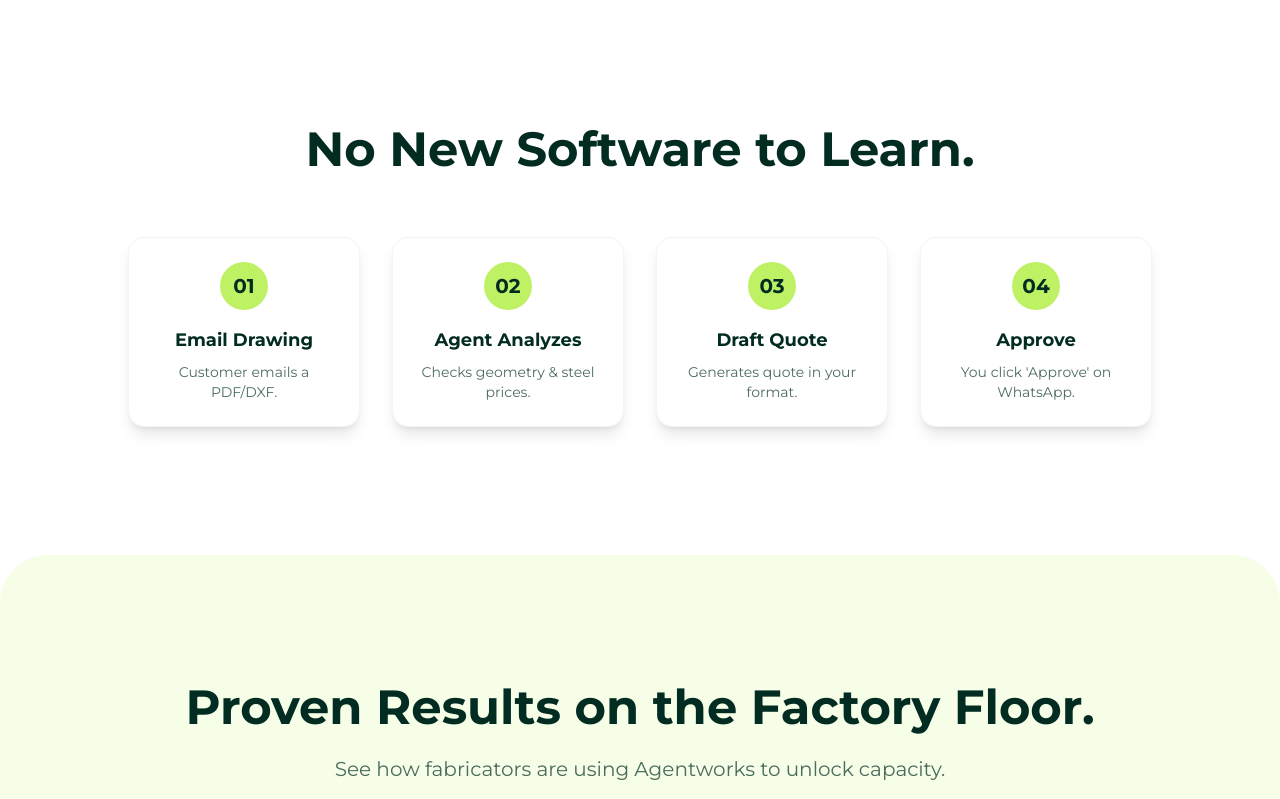
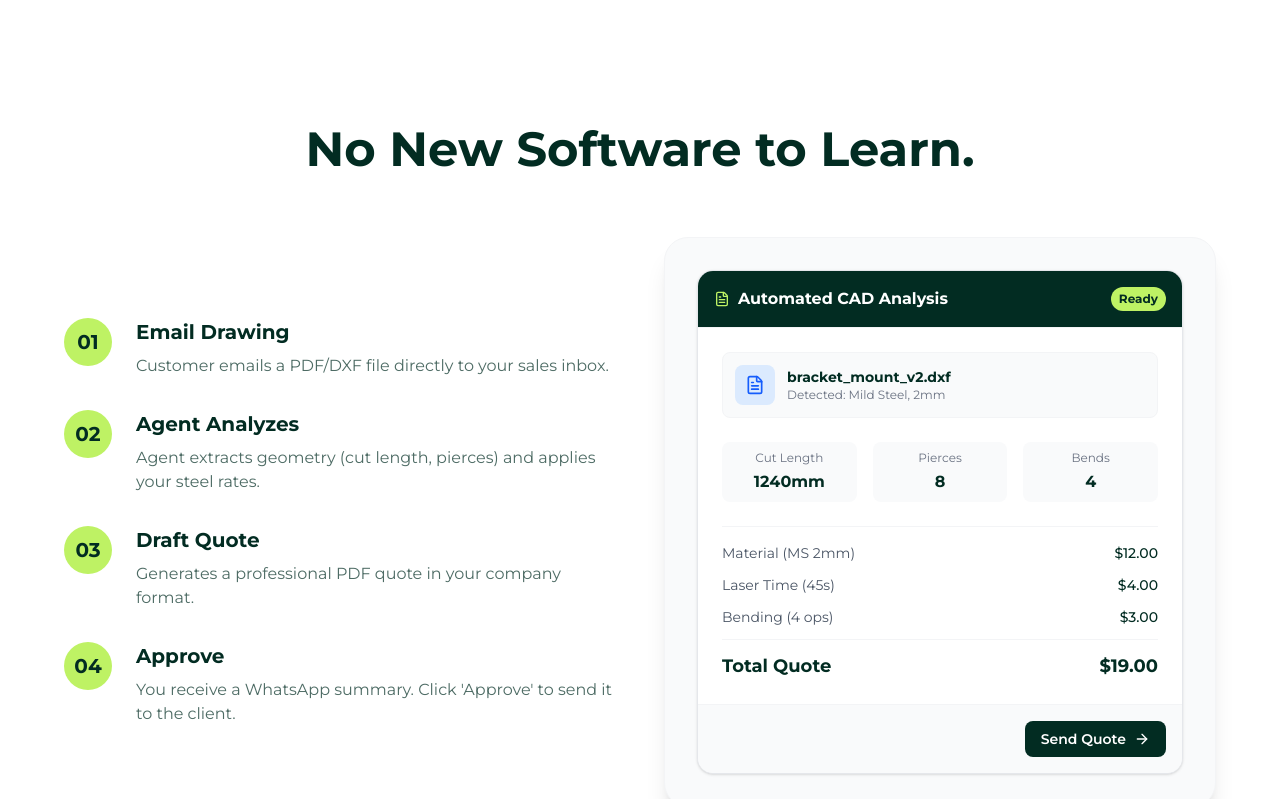
Before and after one commit to dabbygabby/agentworks-mfg, a Next.js app: page /industries/sheet-metal in a window 1280 px wide. Shown: the part 2220-3019 px from the top of the page. Built offline with nearby package versions, Linux system fonts and the light colour scheme.

Commit message:
added buttons and checked for page details

```diff
--- a/src/components/industries/IndustryCard.tsx
+++ b/src/components/industries/IndustryCard.tsx
@@ -45,7 +45,7 @@ const IndustryCard = ({
                         <p className="text-white/80 leading-relaxed">{friction}</p>
                     </div>
                     <div className="mt-auto">
-                        <Link href={link || "#"} className="flex items-center gap-2 text-[#bef264] hover:text-[#bef264]/80 transition-colors">
+                        <Link href={link || "#"} className="flex w-40 justify-center items-center gap-2 text-[#bef264] hover:text-[#bef264]/80 transition-colors bg-[#bef264]/10 px-4 py-2 rounded-full">
                             Learn More <ArrowRightIcon className="w-4 h-4" />
                         </Link>
                     </div>
--- a/src/components/industries/consts.tsx
+++ b/src/components/industries/consts.tsx
@@ -36,7 +36,7 @@ export const industries = [
             }
         ],
         caseStudy: {
-            title: "See how Packaging Garage cut procurement cycles from 10 days to 2 hours",
+            title: "See how they cut procurement cycles from 10 days to 2 hours",
             link: "/case-studies/packaging-garage"
         },
         imagePlaceholder: false,
--- a/src/pages/industries/packaging-printing.tsx
+++ b/src/pages/industries/packaging-printing.tsx
@@ -300,7 +300,7 @@ const PackagingPage = () => {
                                 <div className="inline-block px-4 py-1 bg-[#dcfce7] text-[#166534] rounded-full text-sm font-bold mb-6">
                                     The "Procurement" Win
                                 </div>
-                                <h3 className="text-2xl font-bold text-[#022c22] mb-4">Packaging Garage</h3>
+                                <h3 className="text-2xl font-bold text-[#022c22] mb-4">A Leading Packaging Brand in India</h3>
                                 <p className="text-[#022c22]/70 mb-6">
                                     <strong>Challenge:</strong> Procurement team spent days collating quotes. Production delayed by slow decisions.
                                 </p>
--- a/src/pages/industries/sheet-metal.tsx
+++ b/src/pages/industries/sheet-metal.tsx
@@ -191,34 +191,102 @@ const SheetMetalPage = () => {
                     </div>
                 </Section>
 
-                {/* How It Works */}
+                {/* How It Works - Smart Quote Visual */}
                 <Section className="bg-white">
-                    <div className="max-w-5xl mx-auto">
+                    <div className="max-w-6xl mx-auto">
                         <div className="text-center mb-16">
                             <h2 className="text-3xl md:text-5xl font-bold text-[#022c22] mb-6">
                                 No New Software to Learn.
                             </h2>
                         </div>
 
-                        <div className="relative">
-                            {/* Connecting Line */}
-                            <div className="hidden md:block absolute top-1/2 left-0 w-full h-0.5 bg-[#e5e7eb] -z-10 -translate-y-1/2"></div>
-
-                            <div className="grid grid-cols-1 md:grid-cols-4 gap-8">
+                        <div className="grid grid-cols-1 lg:grid-cols-2 gap-12 items-center">
+                            {/* Steps */}
+                            <div className="space-y-8">
                                 {[
-                                    { step: "01", title: "Email Drawing", desc: "Customer emails a PDF/DXF." },
-                                    { step: "02", title: "Agent Analyzes", desc: "Checks geometry & steel prices." },
-                                    { step: "03", title: "Draft Quote", desc: "Generates quote in your format." },
-                                    { step: "04", title: "Approve", desc: "You click 'Approve' on WhatsApp." }
+                                    { step: "01", title: "Email Drawing", desc: "Customer emails a PDF/DXF file directly to your sales inbox." },
+                                    { step: "02", title: "Agent Analyzes", desc: "Agent extracts geometry (cut length, pierces) and applies your steel rates." },
+                                    { step: "03", title: "Draft Quote", desc: "Generates a professional PDF quote in your company format." },
+                                    { step: "04", title: "Approve", desc: "You receive a WhatsApp summary. Click 'Approve' to send it to the client." }
                                 ].map((item, i) => (
-                                    <div key={i} className="bg-white p-6 rounded-2xl border border-gray-100 shadow-lg text-center">
-                                        <div className="w-12 h-12 bg-[#bef264] rounded-full flex items-center justify-center text-[#022c22] font-bold text-xl mx-auto mb-4">
+                                    <div key={i} className="flex gap-6">
+                                        <div className="w-12 h-12 rounded-full bg-[#bef264] flex items-center justify-center text-[#022c22] font-bold text-xl flex-shrink-0">
                                             {item.step}
                                         </div>
-                                        <h3 className="text-lg font-bold text-[#022c22] mb-2">{item.title}</h3>
-                                        <p className="text-sm text-[#022c22]/70">{item.desc}</p>
+                                        <div>
+                                            <h3 className="text-xl font-bold text-[#022c22] mb-2">{item.title}</h3>
+                                            <p className="text-[#022c22]/70">{item.desc}</p>
+                                        </div>
                                     </div>
                                 ))}
+                            </div>
+
+                            {/* Visual - Smart Quote Analysis */}
+                            <div className="bg-gray-50 rounded-3xl p-6 md:p-8 shadow-xl border border-gray-100">
+                                <div className="bg-white rounded-2xl shadow-sm border border-gray-200 overflow-hidden">
+                                    <div className="p-4 border-b border-gray-100 bg-[#022c22] text-white flex justify-between items-center">
+                                        <div className="flex items-center gap-2">
+                                            <FileText className="w-4 h-4 text-[#bef264]" />
+                                            <span className="font-bold">Automated CAD Analysis</span>
+                                        </div>
+                                        <span className="text-xs bg-[#bef264] text-[#022c22] px-2 py-1 rounded-full font-bold">Ready</span>
+                                    </div>
+
+                                    <div className="p-6">
+                                        {/* File Info */}
+                                        <div className="flex items-center gap-3 mb-6 p-3 bg-gray-50 rounded-lg border border-gray-100">
+                                            <div className="w-10 h-10 bg-blue-100 text-blue-600 rounded-lg flex items-center justify-center">
+                                                <FileText className="w-5 h-5" />
+                                            </div>
+                                            <div>
+                                                <div className="text-sm font-bold text-[#022c22]">bracket_mount_v2.dxf</div>
+                                                <div className="text-xs text-gray-500">Detected: Mild Steel, 2mm</div>
+                                            </div>
+                                        </div>
+
+                                        {/* Extracted Data Grid */}
+                                        <div className="grid grid-cols-3 gap-4 mb-6">
+                                            <div className="text-center p-2 bg-gray-50 rounded-lg">
+                                                <div className="text-xs text-gray-500 mb-1">Cut Length</div>
+                                                <div className="font-bold text-[#022c22]">1240mm</div>
+                                            </div>
+                                            <div className="text-center p-2 bg-gray-50 rounded-lg">
+                                                <div className="text-xs text-gray-500 mb-1">Pierces</div>
+                                                <div className="font-bold text-[#022c22]">8</div>
+                                            </div>
+                                            <div className="text-center p-2 bg-gray-50 rounded-lg">
+                                                <div className="text-xs text-gray-500 mb-1">Bends</div>
+                                                <div className="font-bold text-[#022c22]">4</div>
+                                            </div>
+                                        </div>
+
+                                        {/* Cost Breakdown */}
+                                        <div className="space-y-3 border-t border-gray-100 pt-4">
+                                            <div className="flex justify-between text-sm">
+                                                <span className="text-gray-600">Material (MS 2mm)</span>
+                                                <span className="font-medium text-[#022c22]">$12.00</span>
+                                            </div>
+                                            <div className="flex justify-between text-sm">
+                                                <span className="text-gray-600">Laser Time (45s)</span>
+                                                <span className="font-medium text-[#022c22]">$4.00</span>
+                                            </div>
+                                            <div className="flex justify-between text-sm">
+                                                <span className="text-gray-600">Bending (4 ops)</span>
+                                                <span className="font-medium text-[#022c22]">$3.00</span>
+                                            </div>
+                                            <div className="flex justify-between text-lg font-bold border-t border-gray-100 pt-3 mt-2">
+                                                <span className="text-[#022c22]">Total Quote</span>
+                                                <span className="text-[#022c22]">$19.00</span>
+                                            </div>
+                                        </div>
+                                    </div>
+
+                                    <div className="p-4 bg-gray-50 border-t border-gray-100 flex justify-end">
+                                        <button className="bg-[#022c22] text-white px-4 py-2 rounded-lg text-sm font-semibold hover:bg-[#022c22]/90 flex items-center gap-2 transition-colors">
+                                            Send Quote <ArrowRightIcon className="w-4 h-4" />
+                                        </button>
+                                    </div>
+                                </div>
                             </div>
                         </div>
                     </div>
```
